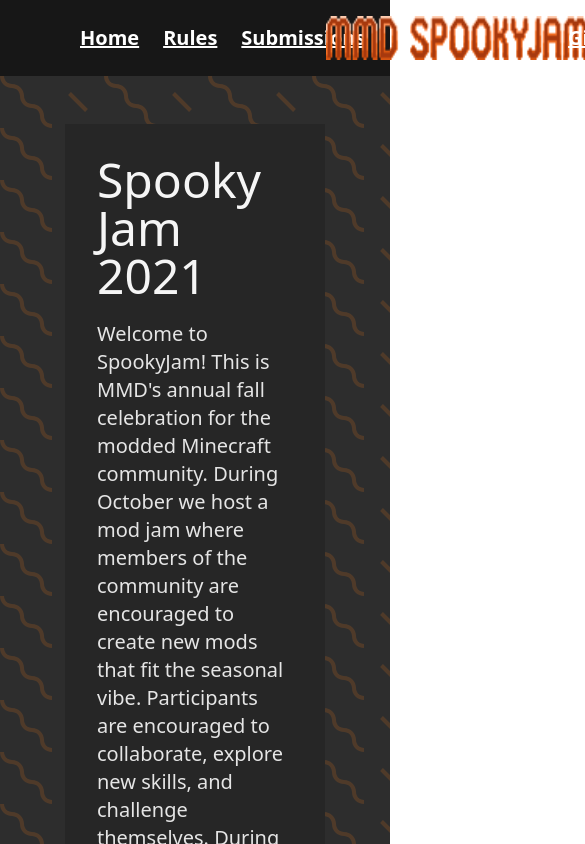
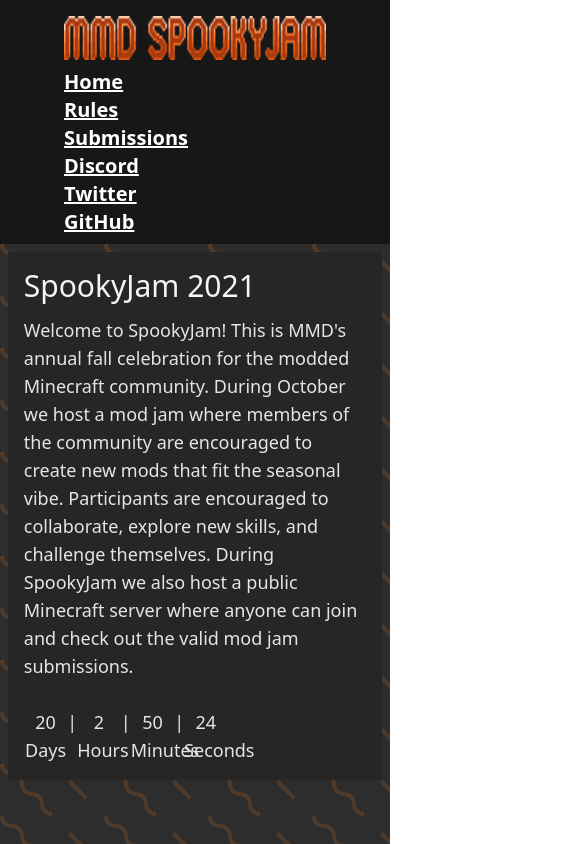
Before and after one commit to jaredlll08/spookyjam-2021, a Next.js app: page / in a window 390 px wide. Shown: the top 844 px of the page, 585 px wide, since content can reach past the window. Built offline with nearby package versions, Linux system fonts and the light colour scheme.

Commit message:
Improve spacing on some components in mobile views.

```diff
--- a/src/components/CurseMod.tsx
+++ b/src/components/CurseMod.tsx
@@ -22,7 +22,7 @@
 
     function Author({author, index}: {author: Author, index: number}): ReactElement {
         return <>
-            <a href={author.url} className="hover:text-yellow-600 font-bold text-xl">{author.name}</a>
+            <a href={author.url} className="hover:text-yellow-600 font-bold text-base sm:text-xl">{author.name}</a>
             {index != modData.author.length - 1 ? ', ' : ''}
         </>
     }
@@ -30,12 +30,12 @@
     return (
         <div className="flex gap-x-4 p-2 border-2 border-yellow-700 bg-yellow-900 bg-opacity-25">
 
-            <img src={modData.logo} className="flex-none w-32 h-32 my-auto bg-[#1F1F1F] border border-yellow-700" width="128px" height="128px" alt={modData.name}/>
+            <img src={modData.logo} className="hidden sm:block flex-none w-32 h-32 my-auto bg-[#1F1F1F] border border-yellow-700" width="128px" height="128px" alt={modData.name}/>
 
             <div className="flex-grow">
-                <a className="text-3xl hover:text-yellow-600 font-medium" href={modData.homepage} target={"_blank"} rel="noreferrer">{truncate(modData.name, 25)}</a>
-                <p>{"By "} {modData.author.map((val: Author, index) => <Author author={val} index={index} key={val.name}/>)}</p>
-                <p className="text-lg">{truncate(modData.summary)}</p>
+                <a className="text-xl sm:text-3xl hover:text-yellow-600 font-medium" href={modData.homepage} target={"_blank"} rel="noreferrer">{truncate(modData.name, 25)}</a>
+                <p className="text-lg sm:text-xl">{"By "} {modData.author.map((val: Author, index) => <Author author={val} index={index} key={val.name}/>)}</p>
+                <p className="text-sm sm:text-lg">{truncate(modData.summary)}</p>
             </div>
         </div>
     );
--- a/src/components/Layout.tsx
+++ b/src/components/Layout.tsx
@@ -1,14 +1,29 @@
-import React, {ReactElement} from "react";
+import React, { ReactElement } from "react";
 import Navbar from "./Navbar";
 
-export default function Layout({children}: React.PropsWithChildren<unknown>): ReactElement {
+export interface LayoutProps {
 
-    return <div className = {`min-h-screen flex flex-col text-black dark:text-gray-50`}>
+    title: String
+}
+
+export default function Layout({ children, title }: React.PropsWithChildren<LayoutProps>): ReactElement {
+
+    return <div className={`min-h-screen flex flex-col text-black dark:text-gray-50`}>
+
         <header>
-            <Navbar/>
+            <Navbar />
         </header>
-        <main className = {`flex-grow flex justify-center bg-[#1F1F1F] spooky`}>
-            {children}
+
+        <main className={`flex-grow flex justify-center bg-[#1F1F1F] spooky`}>
+
+            <div className='w-[96%] lg:w-4/6 mt-2 lg:mt-12'>
+
+                <div className='lg:p-8 p-4 bg-gray-800 text-gray-200 text-lg lg:text-xl'>
+
+                    <h1 className="text-3xl lg:text-5xl mb-3 lg:mb-5 text-gray-100">{title}</h1>
+                    {children}
+                </div>
+            </div>
         </main>
     </div>;
 }
--- a/src/components/NavLink.tsx
+++ b/src/components/NavLink.tsx
@@ -1,9 +1,9 @@
 import React, {ReactElement} from "react";
 import Link from "next/link";
 
-export default function NavLink({title, location, classNames = "", target = "_blank"} : {title:string, location:string, classNames?:string, target?:string}): ReactElement {
+export default function NavLink({title, location, classNames = "", target = "_blank", inline = false} : {title:string, location:string, classNames?:string, target?:string, inline?:boolean}): ReactElement {
 
-    const classes:string = "hover:text-yellow-600 underline" + classNames;
+    const classes:string = "hover:text-yellow-600 underline " + (inline ? "inline " : "block ") + classNames;
 
     if (location.startsWith("http") || location.startsWith("#") ) {
 
--- a/src/components/Navbar.tsx
+++ b/src/components/Navbar.tsx
@@ -2,22 +2,38 @@
 
 export default function Navbar(): JSX.Element {
 
-    return <nav className={`flex bg-gray-900 p-2 px-16 text-white`}>
+    return <nav className={`bg-gray-900 p-2 px-16 text-white w-full`}>
 
-        <div className={`flex px-4 w-full my-auto gap-x-6 text-xl font-bold`}>
+        <div className='hidden lg:grid lg:grid-cols-3 w-full'>
+            <div className={`flex px-4 my-auto gap-x-6 text-xl font-bold`}>
                 <NavLink title="Home" location="/" />
                 <NavLink title="Rules" location="/rules" />
                 <NavLink title="Submissions" location="/submissions" />
             </div>
 
-        <img className="h-11 my-2" src="/nav_header.png" alt={`nav-header`}/>
+            <img className="h-11 my-2 mx-auto" src="/nav_header.png" alt={`nav-header`} />
 
-        <div className={`flex flex-row-reverse px-4 w-full my-auto gap-x-6 text-xl font-bold`}>
+            <div className={`flex ml-auto px-4 my-auto gap-x-6 text-xl font-bold`}>
 
+                <NavLink title="GitHub" location="https://github.com/MinecraftModDevelopmentMods" />
+                <NavLink title="Twitter" location="https://twitter.com/mcmoddev" />
+                <NavLink title="Discord" location="https://discord.mcmoddev.com/" />
+            </div>
+        </div>
+
+        <div className='lg:hidden'>
+
+            <img className="h-11 my-2" src="/nav_header.png" alt={`nav-header`} />
+
+            <div className={`text-xl font-bold`}>
+                <NavLink title="Home" location="/" />
+                <NavLink title="Rules" location="/rules" />
+                <NavLink title="Submissions" location="/submissions" />
                 <NavLink title="Discord" location="https://discord.mcmoddev.com/" />
                 <NavLink title="Twitter" location="https://twitter.com/mcmoddev" />
                 <NavLink title="GitHub" location="https://github.com/MinecraftModDevelopmentMods" />
             </div>
+        </div>
     </nav>;
 
 }
--- a/src/components/SubmissionsBox.tsx
+++ b/src/components/SubmissionsBox.tsx
@@ -15,15 +15,15 @@
     }, [entries])
 
     return (
-        <div className="mb-12">
+        <div className="mb-6 sm:mb-12 p-2 w-full">
 
-            <h2 className="text-3xl text-gray-100 mb-6" id={name}>{name}</h2>
+            <h2 className="text-2xl sm:text-3xl text-gray-100 mb-2 sm:mb-6" id={name}>{name}</h2>
 
-            <div className="ml-2">
+            <div className="">
                 {children}
             </div>
 
-            <div className="grid grid-cols-2 gap-y-5 gap-x-6 ml-2 mt-6">
+            <div className="grid sm:grid-cols-2 gap-y-5 sm:gap-x-6 mt-6">
 
                 {
                     (entries || []).map(mod => (<ModCard modData={mod} key={mod.name} />))
--- a/src/pages/index.tsx
+++ b/src/pages/index.tsx
@@ -4,11 +4,8 @@
 
 export default function Home(): ReactElement {
 
-    return <Layout>
-        <div className="w-4/6 bg-gray-800 p-8 mt-12 text-gray-200 text-xl">
-
-            <h1 className="text-5xl mb-5 text-gray-100">Spooky Jam 2021</h1>
-
+    return <Layout title = "SpookyJam 2021">
+        <div className="">
             <p>
                 Welcome to SpookyJam! This is MMD's annual fall celebration for the modded Minecraft community. During October we host a mod jam where members of the community are encouraged to create new mods that fit the seasonal vibe. Participants are encouraged to collaborate, explore new skills, and challenge themselves. During SpookyJam we also host a public Minecraft server where anyone can join and check out the valid mod jam submissions.
             </p>
@@ -24,32 +21,32 @@
 
     return (
 
-        <div className="inline-flex p-4 gap-x-4 w-auto text-center bg-yellow-700">
+        <div className="inline-flex w-auto text-center">
 
-            <div className="w-1/4">
-                <p className = "text-5xl">{props.days}</p>
+            <div className="w-2/12">
+                <p className = "lg:text-5xl sm:text-xs">{props.days}</p>
                 <p>Days</p>
             </div>
 
-            <p className="text-6xl">|</p>
+            <p className="md:text-6xl">|</p>
 
 
-            <div className="w-1/4">
-                <p className = "text-5xl">{props.hours}</p>
+            <div className="w-2/12">
+                <p className = "lg:text-5xl sm:text-xs">{props.hours}</p>
                 <p>Hours</p>
             </div>
 
-            <p className="text-6xl">|</p>
+            <p className="md:text-6xl">|</p>
 
-            <div className="w-1/4">
-                <p className = "text-5xl">{props.minutes}</p>
+            <div className="w-2/12">
+                <p className = "lg:text-5xl sm:text-xs">{props.minutes}</p>
                 <p>Minutes</p>
             </div>
 
-            <p className="text-6xl">|</p>
+            <p className="md:text-6xl">|</p>
 
-            <div className="w-1/4">
-                <p className = "text-5xl">{props.seconds}</p>
+            <div className="w-2/12">
+                <p className = "lg:text-5xl sm:text-xs">{props.seconds}</p>
                 <p>Seconds</p>
             </div>
         </div>
--- a/src/pages/submissions.tsx
+++ b/src/pages/submissions.tsx
@@ -69,14 +69,12 @@
 export default function Home(props: StaticProps): ReactElement {
 
     return (
-        <Layout>
-            <div className="w-4/6 bg-gray-800 p-8 mt-12 text-gray-200 text-xl flex flex-col gap-y-5">
-
-                <h1 className="text-5xl text-gray-100">Submissions</h1>
+        <Layout title = "Submissions">
+            <div className="bg-gray-800 text-gray-200 text-xl flex flex-col gap-y-5">
 
                 <SubmissionBox name = "2021" entries = {props.twentyone }>
-                    <p>
-                        Submissions for our 2021 event will be open from October 1st until October 31st. You can submit your project <NavLink title = "here" location = "https://forms.gle/mkKt2TC8PdpVbzVx9"/>.
+                    <p className='text-base sm:text-2xl'>
+                        Submissions for our 2021 event will be open from October 1st until October 31st. You can submit your project <NavLink title = "here" location = "https://forms.gle/mkKt2TC8PdpVbzVx9" inline={true}/>.
                     </p>
                 </SubmissionBox>
 
```
Also changed, not shown: 1 other file (tests, documents, lock files or other folders). Lines whose indentation alone changed are shown as unchanged.
